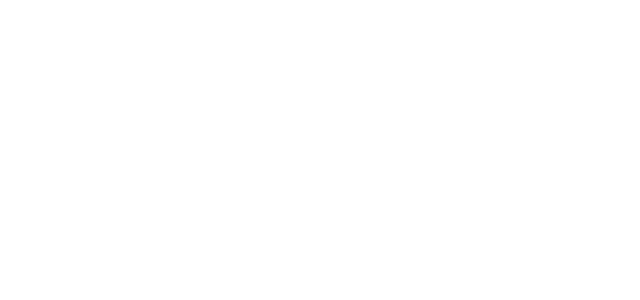
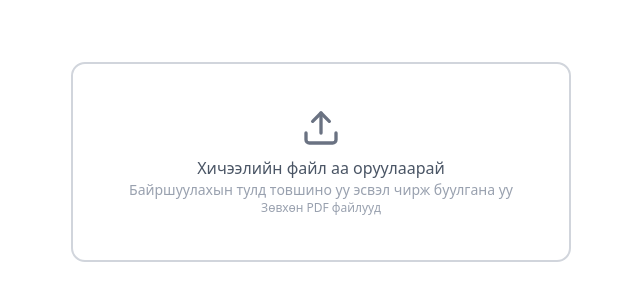
Before and after one commit to 2k1-Pinequest/Quest, a Next.js app in the folder client/: page /teacherRoom in a window 1280 px wide. Shown: the part 238-538 px from the top of the page, without its empty margins (319-959 px from the left). Built offline with nearby package versions, Linux system fonts and the light colour scheme.

Commit message:
upload file

```diff
--- a/client/src/app/teacherRoom/page.tsx
+++ b/client/src/app/teacherRoom/page.tsx
@@ -1,6 +1,10 @@
+import UploadFile from "./uploadFile";
+
 
 export default function Home() {
   return (
-    <div></div>
+    <div>
+      <UploadFile/>
+    </div>
   );
 }
--- /dev/null
+++ b/client/src/app/teacherRoom/uploadFile.tsx
@@ -0,0 +1,82 @@
+"use client"
+import React, { useState } from "react";
+import { Upload } from "lucide-react";
+import { Button } from "@/components/ui/button";
+
+export default function UploadFile() {
+  const [file, setFile] = useState<File | null>(null);
+  const [isDragging, setIsDragging] = useState(false);
+
+  const handleFileChange = (e: React.ChangeEvent<HTMLInputElement>) => {
+    if (e.target.files && e.target.files.length > 0) {
+      setFile(e.target.files[0]);
+    }
+  };
+
+  const handleDrop = (e: React.DragEvent<HTMLDivElement>) => {
+    e.preventDefault();
+    setIsDragging(false);
+    if (e.dataTransfer.files && e.dataTransfer.files.length > 0) {
+      setFile(e.dataTransfer.files[0]);
+    }
+  };
+
+//   const handleUpload = async () => {
+//     if (!file) return alert("Файл сонгоно уу");
+
+//     const formData = new FormData();
+//     formData.append("quizFile", file);
+
+//     try {
+//       const res = await axios.post("http://localhost:5000/api/quizzes/upload", formData, {
+//         headers: { "Content-Type": "multipart/form-data" },
+//       });
+//       alert("Файл амжилттай илгээгдлээ!");
+//       console.log("Response:", res.data);
+//     } catch (err) {
+//       console.error("Upload error:", err);
+//     }
+//   };
+
+  return (
+    <div className="w-full h-screen flex flex-col items-center justify-center">
+      <div
+        className={`w-[500px] h-[200px] border-2 rounded-xl flex flex-col items-center justify-center cursor-pointer transition ${
+          isDragging ? "border-purple-500 bg-purple-50" : "border-gray-300"
+        }`}
+        onDragOver={(e) => {
+          e.preventDefault();
+          setIsDragging(true);
+        }}
+        onDragLeave={() => setIsDragging(false)}
+        onDrop={handleDrop}
+        onClick={() => document.getElementById("fileInput")?.click()}
+      >
+        <Upload className="w-10 h-10 text-gray-500 mb-2" />
+        <p className="text-gray-600 font-medium">Хичээлийн файл аа оруулаарай</p>
+        <p className="text-sm text-gray-400">
+          Байршуулахын тулд товшино уу эсвэл чирж буулгана уу
+        </p>
+        <p className="text-xs text-gray-400">Зөвхөн PDF файлууд</p>
+        <input
+          type="file"
+          id="fileInput"
+          accept=".PDF"
+          onChange={handleFileChange}
+          className="hidden"
+        />
+      </div>
+      {file && (
+        <div className="mt-4 flex flex-col items-center">
+          <p className="text-sm text-gray-700">Сонгосон файл: {file.name}</p>
+          <Button
+
+            className="mt-2 px-4 py-2 bg-purple-600 text-white rounded-lg hover:bg-purple-700"
+          >
+            Upload File
+          </Button>
+        </div>
+      )}
+    </div>
+  );
+}
--- a/client/src/components/ActionButton.tsx
+++ b/client/src/components/ActionButton.tsx
@@ -7,7 +7,8 @@
   Trophy,
   Users,
 } from "lucide-react";
-import { useRouter } from "next/router";
+import { useRouter } from "next/navigation";
+
 import { useState } from "react";
 
 export default function ActionButton() {
```
